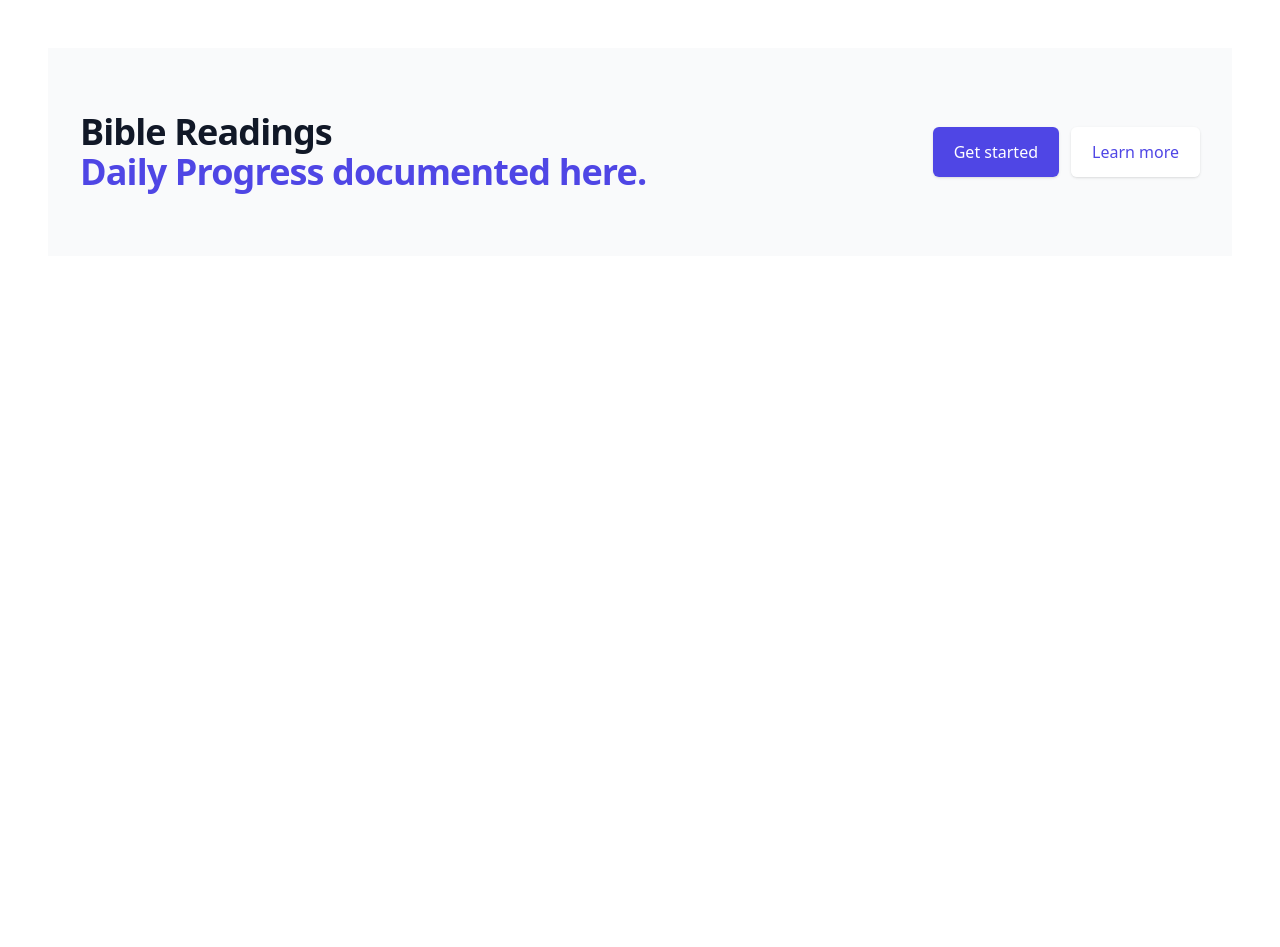
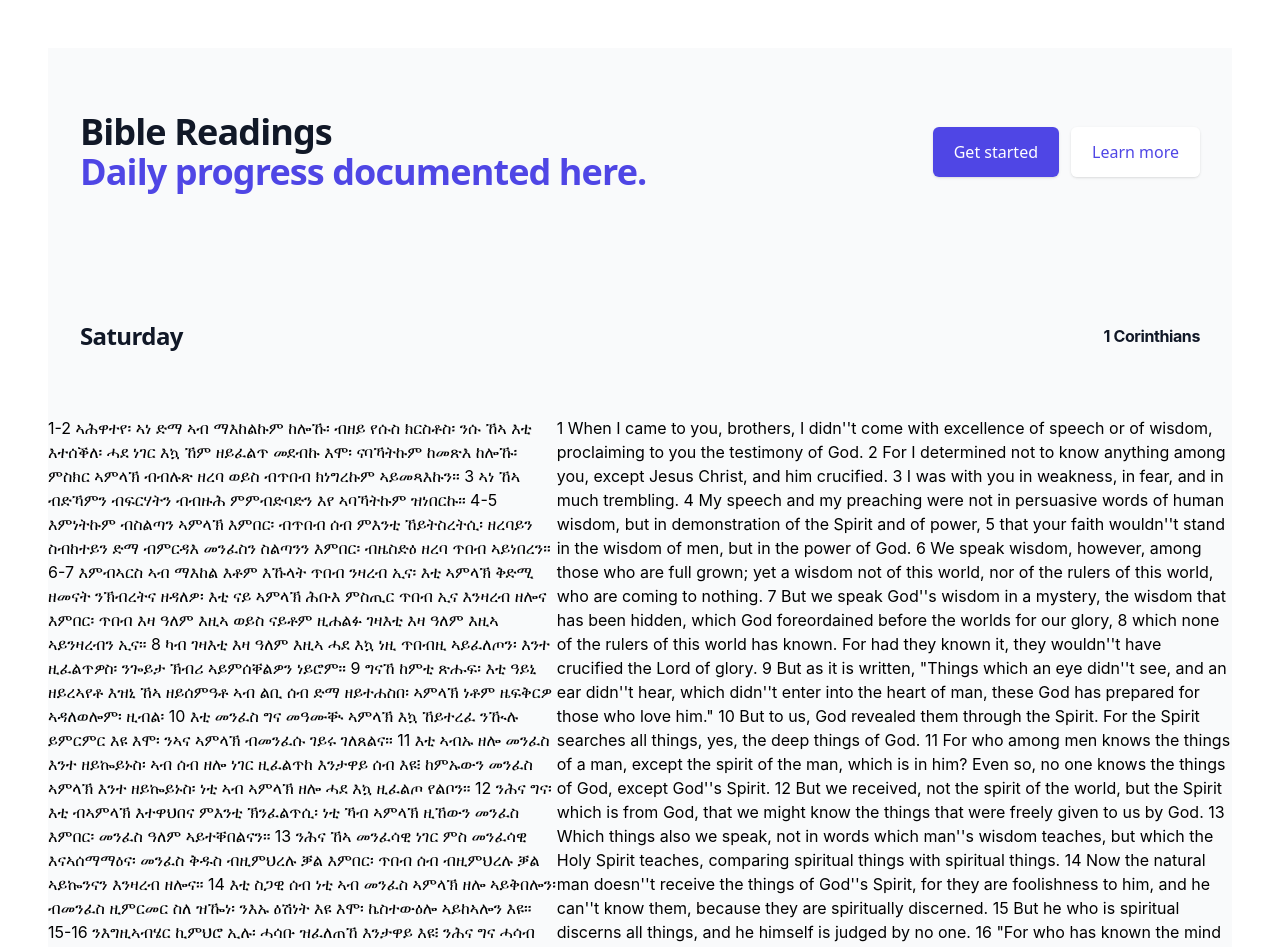
Before and after one commit to dfilmon/daily-weekly-habit-tracker, a React (Create React App) app: page / in a window 1280 px wide. Shown: the top 947 px of the page. Before the commit the page ends 800 px from the top, so only its background shows below. Built offline with nearby package versions, Linux system fonts and the light colour scheme.

Commit message:
1 file modified

```diff
--- a/src/components/Bible.jsx
+++ b/src/components/Bible.jsx
@@ -1,4 +1,4 @@
-import React from 'react'
+import React from 'react';
 
 export default function Bible() {
   return (
@@ -6,7 +6,9 @@ export default function Bible() {
       <div className="mx-auto max-w-7xl py-12 px-4 sm:px-6 lg:flex lg:items-center lg:justify-between lg:py-16 lg:px-8">
         <h2 className="text-3xl font-bold tracking-tight text-gray-900 sm:text-4xl">
           <span className="block">Bible Readings</span>
-          <span className="block text-indigo-600">Daily Progress documented here.</span>
+          <span className="block text-indigo-600">
+            Daily progress documented here.
+          </span>
         </h2>
         <div className="mt-8 flex lg:mt-0 lg:flex-shrink-0">
           <div className="inline-flex rounded-md shadow">
@@ -26,7 +28,79 @@ export default function Bible() {
             </a>
           </div>
         </div>
+
       </div>
+      <div className="bg-gray-50">
+          <div className="mx-auto max-w-7xl py-12 px-4 sm:px-6 lg:flex lg:items-center lg:justify-between lg:py-16 lg:px-8">
+            <h2 className="text-2xl font-bold tracking-tight text-gray-900 sm:text-2xl">
+              Saturday
+            </h2>
+            <p className="text-md font-bold tracking-tight text-gray-900 sm:text-md">
+              1 Corinthians
+            </p>
+
+
+          </div>
+        </div>
+      <div className="container flex">
+            <p>
+              1-2 ኣሕዋተየ፡ ኣነ ድማ ኣብ ማእከልኩም ከሎኹ፡ ብዘይ የሱስ ክርስቶስ፡ ንሱ ኸኣ እቲ እተሰቕለ፡ ሓደ
+              ነገር እኳ ኸም ዘይፈልጥ መደብኩ እሞ፡ ናባኻትኩም ከመጽእ ከሎኹ፡ ምስክር ኣምላኽ ብብሉጽ ዘረባ ወይስ
+              ብጥበብ ክነግረኩም ኣይመጻእኩን። 3 ኣነ ኸኣ ብድኻምን ብፍርሃትን ብብዙሕ ምምብድባድን እየ ኣባኻትኩም
+              ዝነበርኩ። 4-5 እምነትኩም ብስልጣን ኣምላኽ እምበር፡ ብጥበብ ሰብ ምእንቲ ኸይትስረትሲ፡ ዘረባይን
+              ስብከተይን ድማ ብምርዳእ መንፈስን ስልጣንን እምበር፡ ብዜስድዕ ዘረባ ጥበብ ኣይነበረን። 6-7 እምብኣርስ
+              ኣብ ማእከል እቶም እኹላት ጥበብ ንዛረብ ኢና፡ እቲ ኣምላኽ ቅድሚ ዘመናት ንኽብረትና ዘዳለዎ፡ እቲ ናይ
+              ኣምላኽ ሕቡእ ምስጢር ጥበብ ኢና እንዛረብ ዘሎና እምበር፡ ጥበብ እዛ ዓለም እዚኣ ወይስ ናይቶም ዚሐልፉ
+              ገዛእቲ እዛ ዓለም እዚኣ ኣይንዛረብን ኢና። 8 ካብ ገዛእቲ እዛ ዓለም እዚኣ ሓደ እኳ ነዚ ጥበብዚ
+              ኣይፈለጦን፡ እንተ ዚፈልጥዎስ፡ ንጐይታ ኽብሪ ኣይምሰቐልዎን ነይሮም። 9 ግናኸ ከምቲ ጽሑፍ፡ እቲ ዓይኒ
+              ዘይረኣየቶ እዝኒ ኸኣ ዘይሰምዓቶ ኣብ ልቢ ሰብ ድማ ዘይተሐስበ፡ ኣምላኽ ነቶም ዜፍቅርዎ ኣዳለወሎም፡
+              ዚብል፡ 10 እቲ መንፈስ ግና መዓሙቚ ኣምላኽ እኳ ኸይተረፈ ንዂሉ ይምርምር እዩ እሞ፡ ንኣና ኣምላኽ
+              ብመንፈሱ ገይሩ ገለጸልና። 11 እቲ ኣብኡ ዘሎ መንፈስ እንተ ዘይኰይኑስ፡ ኣብ ሰብ ዘሎ ነገር ዚፈልጥከ
+              እንታዋይ ሰብ እዩ፧ ከምኡውን መንፈስ ኣምላኽ እንተ ዘይኰይኑስ፡ ነቲ ኣብ ኣምላኽ ዘሎ ሓደ እኳ ዚፈልጦ
+              የልቦን። 12 ንሕና ግና፡ እቲ ብኣምላኽ እተዋህበና ምእንቲ ኽንፈልጥሲ፡ ነቲ ኻብ ኣምላኽ ዚኸውን መንፈስ
+              እምበር፡ መንፈስ ዓለም ኣይተቐበልናን። 13 ንሕና ኸኣ መንፈሳዊ ነገር ምስ መንፈሳዊ እናኣሰማማዕና፡
+              መንፈስ ቅዱስ ብዚምህረሉ ቓል እምበር፡ ጥበብ ሰብ ብዚምህረሉ ቓል ኣይኰንናን እንዛረብ ዘሎና። 14 እቲ
+              ስጋዊ ሰብ ነቲ ኣብ መንፈስ ኣምላኽ ዘሎ ኣይቅበሎን፡ ብመንፈስ ዚምርመር ስለ ዝዀነ፡ ንእኡ ዕሽነት እዩ
+              እሞ፡ ኬስተውዕሎ ኣይከኣሎን እዩ። 15-16 ንእግዚኣብሄር ኪምህሮ ኢሉ፡ ሓሳቡ ዝፈለጠኸ እንታዋይ እዩ፧
+              ንሕና ግና ሓሳብ ክርስቶስ ኣሎና። እምብኣርሲ እቲ መንፈሳዊ ንዂሉ ይምርምር፡ ንሱ ግና ብሓደ እኳ
+              ኣይምርመርን እዩ።
+            </p>
+
+            <p>
+              1 When I came to you, brothers, I didn''t come with excellence of
+              speech or of wisdom, proclaiming to you the testimony of God. 2
+              For I determined not to know anything among you, except Jesus
+              Christ, and him crucified. 3 I was with you in weakness, in fear,
+              and in much trembling. 4 My speech and my preaching were not in
+              persuasive words of human wisdom, but in demonstration of the
+              Spirit and of power, 5 that your faith wouldn''t stand in the
+              wisdom of men, but in the power of God. 6 We speak wisdom,
+              however, among those who are full grown; yet a wisdom not of this
+              world, nor of the rulers of this world, who are coming to nothing.
+              7 But we speak God''s wisdom in a mystery, the wisdom that has
+              been hidden, which God foreordained before the worlds for our
+              glory, 8 which none of the rulers of this world has known. For had
+              they known it, they wouldn''t have crucified the Lord of glory. 9
+              But as it is written, "Things which an eye didn''t see, and an ear
+              didn''t hear, which didn''t enter into the heart of man, these God
+              has prepared for those who love him." 10 But to us, God revealed
+              them through the Spirit. For the Spirit searches all things, yes,
+              the deep things of God. 11 For who among men knows the things of a
+              man, except the spirit of the man, which is in him? Even so, no
+              one knows the things of God, except God''s Spirit. 12 But we
+              received, not the spirit of the world, but the Spirit which is
+              from God, that we might know the things that were freely given to
+              us by God. 13 Which things also we speak, not in words which
+              man''s wisdom teaches, but which the Holy Spirit teaches,
+              comparing spiritual things with spiritual things. 14 Now the
+              natural man doesn''t receive the things of God''s Spirit, for they
+              are foolishness to him, and he can''t know them, because they are
+              spiritually discerned. 15 But he who is spiritual discerns all
+              things, and he himself is judged by no one. 16 "For who has known
+              the mind of the Lord, that he should instruct him?" But we have
+              Christ''s mind.
+            </p>
+            </div>
     </div>
-  )
+  );
 }
```
